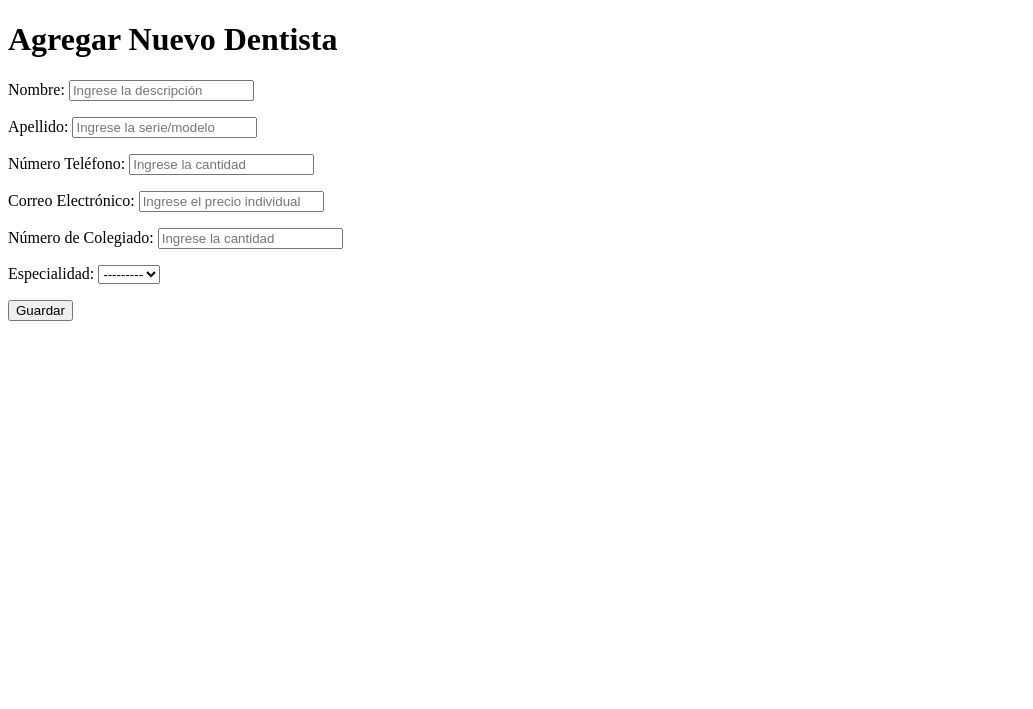
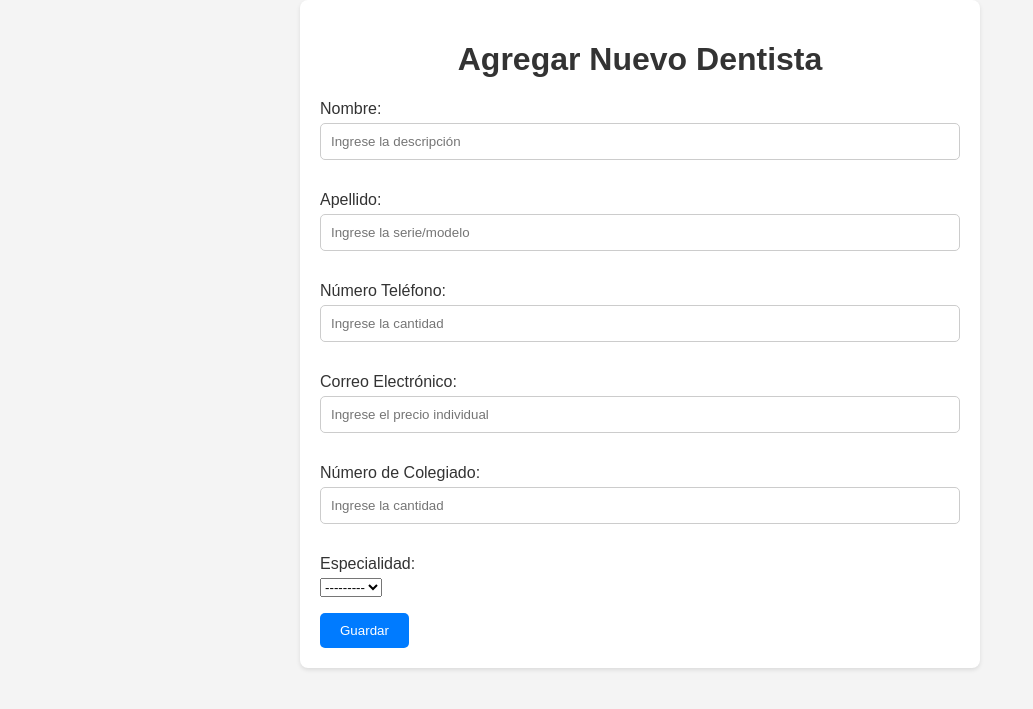
Before and after one commit to url-classes/ClinicaDental, a Django app: page /recursosHumanos/dentistas/agregar_dentista/ in a window 1280 px wide. Shown: the top 709 px of the page, without its empty margins (0-1033 px from the left). Run offline with Django 5.2, Linux system fonts and the light colour scheme; data that the repository does not hold is empty.

Commit message:
Estilo para el formulario de Agregar Dentistas

```diff
--- /dev/null
+++ b/app/static/css/styleAgregarDentista.css
@@ -0,0 +1,53 @@
+body {
+    font-family: Arial, sans-serif;
+    background-color: #f4f4f4;
+    margin: 0;
+    padding: 0;
+}
+
+.container {
+    width: 50%;
+    margin: 0 auto;
+    padding: 20px;
+    background-color: #fff;
+    border-radius: 8px;
+    box-shadow: 0 2px 4px rgba(0, 0, 0, 0.1);
+}
+
+h1 {
+    text-align: center;
+    color: #333;
+}
+
+form {
+    margin-top: 20px;
+}
+
+label {
+    display: block;
+    margin-bottom: 5px;
+    color: #333;
+}
+
+input[type="text"],
+input[type="email"] {
+    width: 100%;
+    padding: 10px;
+    margin-bottom: 15px;
+    border: 1px solid #ccc;
+    border-radius: 5px;
+    box-sizing: border-box;
+}
+
+button {
+    padding: 10px 20px;
+    background-color: #007bff;
+    color: #fff;
+    border: none;
+    border-radius: 5px;
+    cursor: pointer;
+}
+
+button:hover {
+    background-color: #0056b3;
+}
--- a/app/templates/layouts/agregar_dentistas.html
+++ b/app/templates/layouts/agregar_dentistas.html
@@ -1,15 +1,19 @@
+{% load static %}
 <!DOCTYPE html>
 <html lang="es">
 <head>
     <meta charset="UTF-8">
     <title>Agregar Dentista</title>
+    <link rel="stylesheet"  href="{% static 'css/styleAgregarDentista.css' %}">
 </head>
 <body>
+    <div class="container">
         <h1>Agregar Nuevo Dentista</h1>
         <form method="post">
             {% csrf_token %}
             {{ form.as_p }}
             <button type="submit">Guardar</button>
         </form>
+    </div>
 </body>
 </html>
```
Lines whose indentation alone changed are shown as unchanged.
